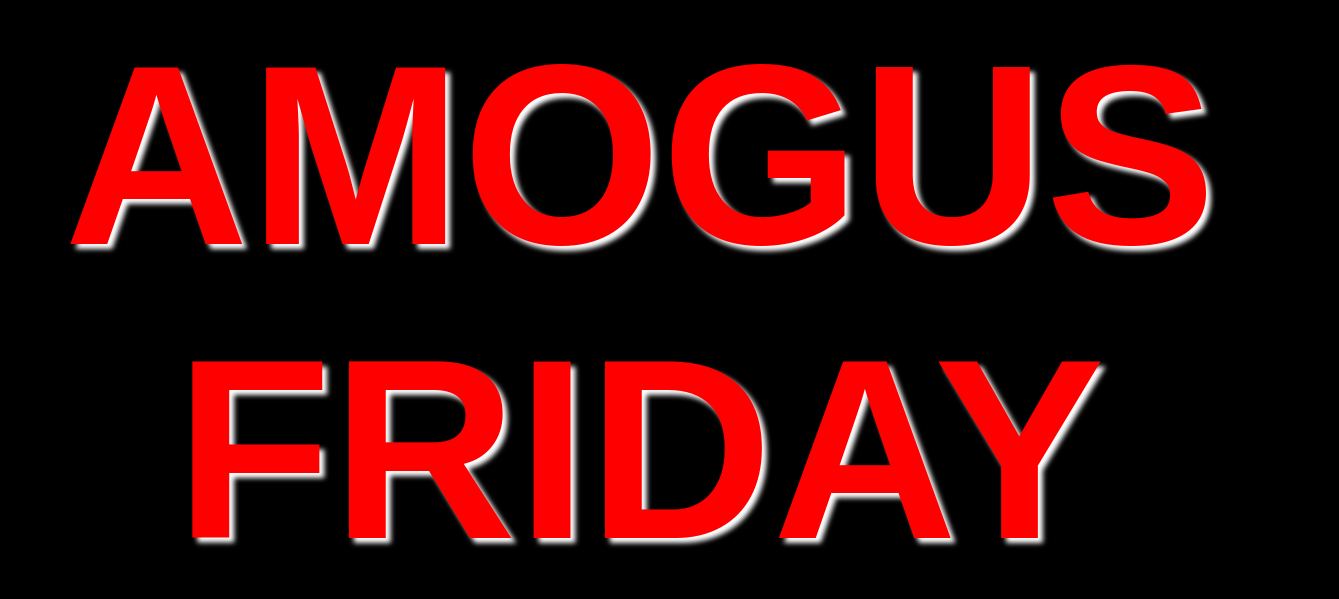
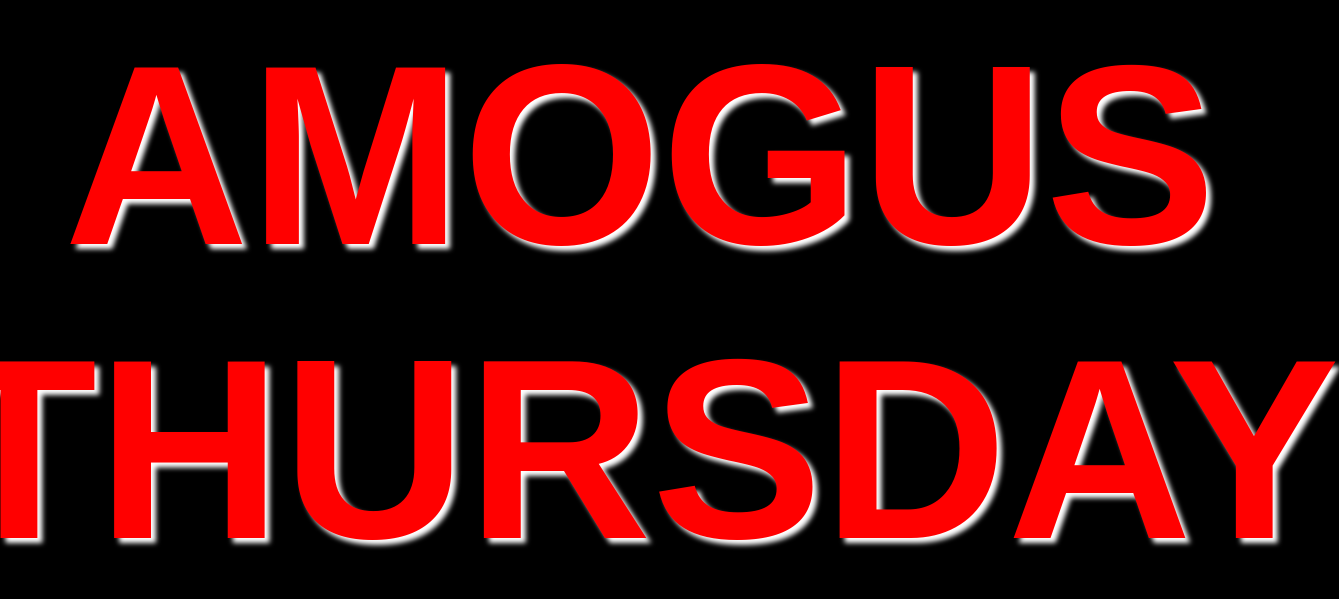
Before and after one commit to TheNeonFox/amogus, a plain HTML site: page index.html in a window 1280 px wide. Shown: the whole page, 1339 px wide, since content can reach past the window. Drawn offline with Linux system fonts and the light colour scheme.

Commit message:
Update index.html

```diff
--- a/index.html
+++ b/index.html
@@ -14,7 +14,7 @@
     <h6>AMOGUS</h6>
     </div>
     <div class="center">
-    <h6>FRIDAY</h6>
+    <h6>THURSDAY</h6>
     </div>
     <video id="video" src="https://theneonfox.github.io/amogus/amogus.mp4" autoplay="on" loop="on"></video>
 
```
